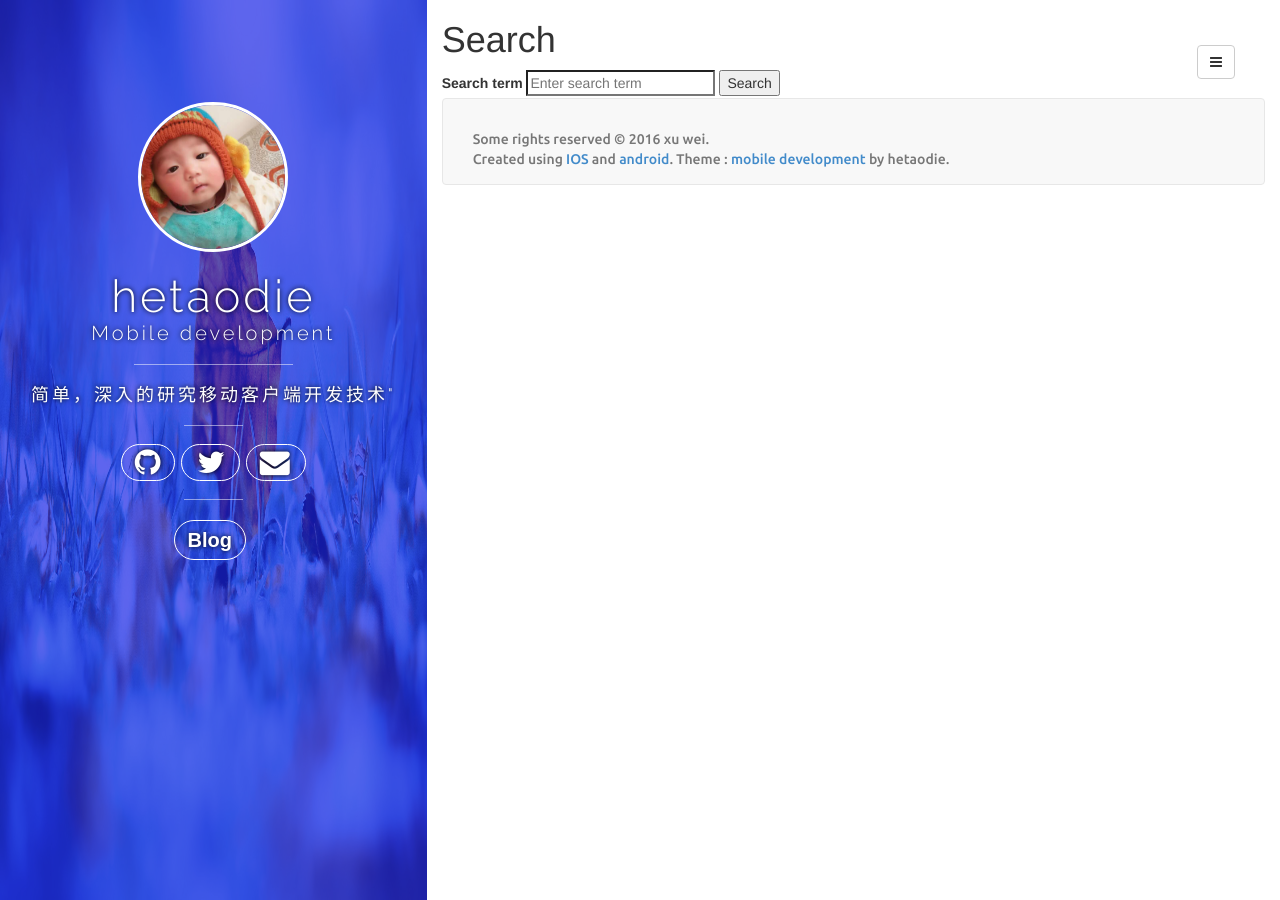
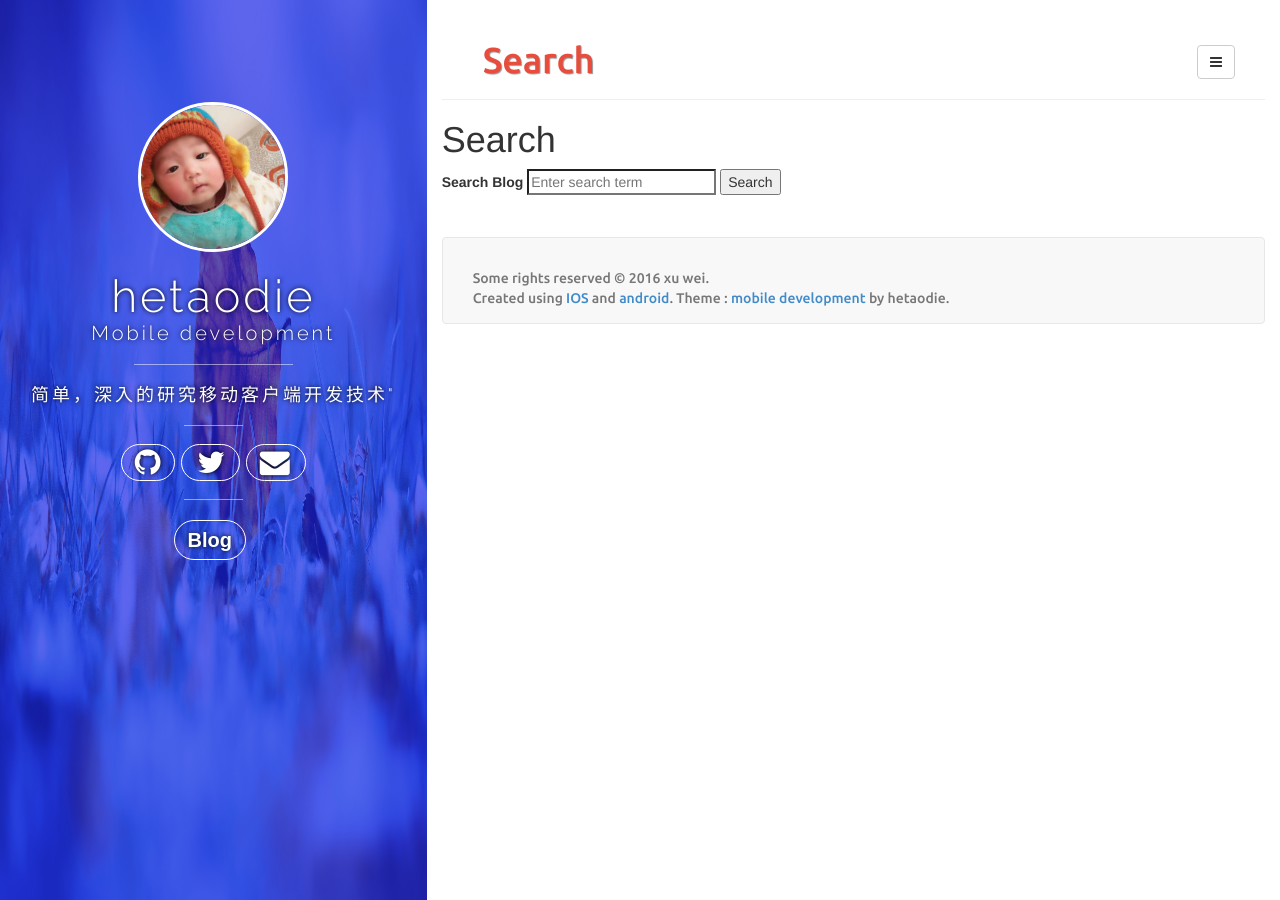
Before and after one commit to hetaodie/hetaodie.github.io, a Jekyll site: the page built from search/index.html, in a window 1280 px wide. Built offline with Jekyll 4.4.1, drawn with Linux system fonts in a browser that asks for light colours; nearby versions of some CDN libraries; comment, search, counter and statistics services are not loaded.

Commit message:
更改搜索的样式

```diff
--- a/search/index.html
+++ b/search/index.html
@@ -8,7 +8,7 @@ search_omit: true
 
   <!-- Search form -->
   <form method="get" action="/search" data-search-form>
-    <label for="q">Search term</label>
+    <label for="q">Search Blog</label>
     <input type="search" name="q" id="q" placeholder="Enter search term" data-search-input />
     <input type="submit" value="Search" />
   </form>
```
Also changed, not shown: other parts of search/index.html (+1 -1 lines), assets/ico/apple-touch-icon-114-precomposed.png (deleted), assets/ico/apple-touch-icon-144-precomposed.png (deleted), assets/ico/apple-touch-icon-57-precomposed.png (deleted), assets/ico/apple-touch-icon-72-precomposed.png (deleted), assets/ico/favicon.png (deleted).
